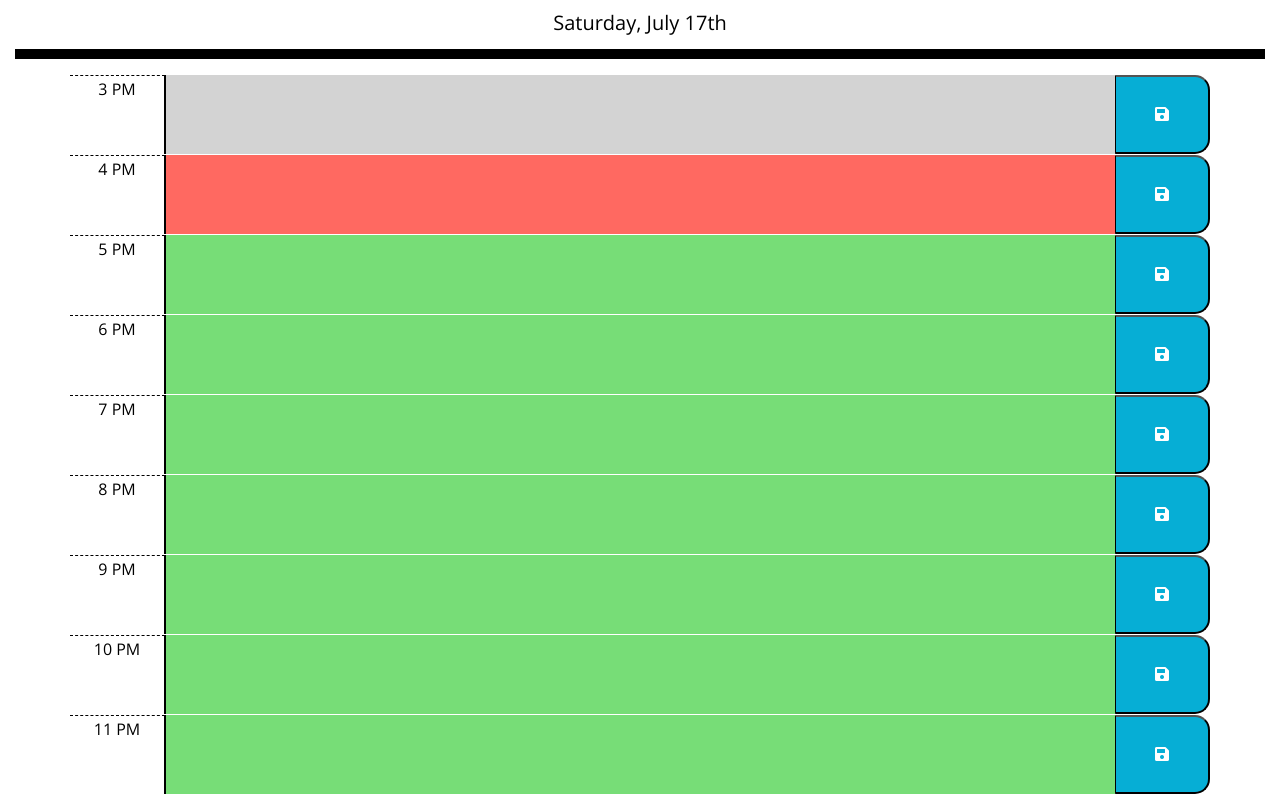
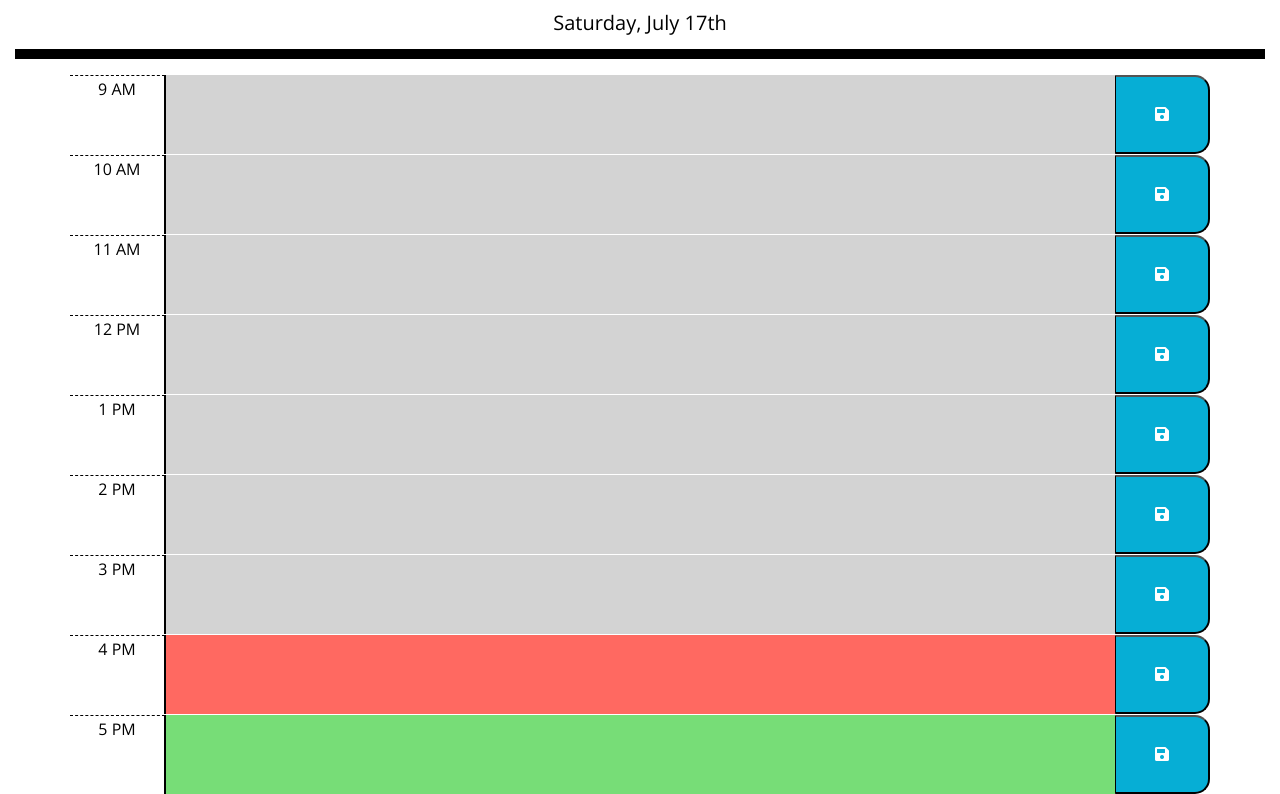
Before and after one commit to Irina-Golubitsky/My-Work-Day-Scheduler, a plain HTML site: page index.html in a window 1280 px wide. Shown: the part 123-917 px from the top of the page. Drawn offline with nearby package versions, Linux system fonts and the light colour scheme.

Commit message:
add comments

```diff
--- a/assets/css/style.css
+++ b/assets/css/style.css
@@ -4,15 +4,8 @@ body {
   line-height: 1;
 }
 
-textarea{
-  background: transparent;
-  border: none;
-  resize: none;
-  color: #000000;
-  border-left: 1px solid black;
-  padding: 10px;
-}
 
+/* styles for header */
 .jumbotron {
   text-align: center;
   background-color: transparent;
@@ -26,6 +19,7 @@ textarea{
   white-space: pre-wrap;
 }
 
+/* styles for timeblocks */
 .time-block{
   text-align: center;
   border-radius: 15px;
@@ -46,21 +40,15 @@ textarea{
 }
 
 .past {
-
   background-color: #d3d3d3;
-  /* color: white; */
 }
 
 .present {
-
   background-color: #ff6961;
-  /* color: white; */
 }
 
 .future {
-
   background-color: #77dd77;
-  /* color: white; */
 }
 
 .saveBtn {
@@ -75,3 +63,11 @@ textarea{
   font-size: 20px;
   transition: all .3s ease-in-out;
 }
+textarea{
+  background: transparent;
+  border: none;
+  resize: none;
+  color: #000000;
+  border-left: 1px solid black;
+  padding: 10px;
+}
--- a/assets/js/script.js
+++ b/assets/js/script.js
@@ -1,61 +1,62 @@
-// Moment.js
-let currentDate =moment().format("dddd, MMMM Do");
-let startHour=15;
-let workDayLength=9;
+// moment js
+let currentDate = moment().format("dddd, MMMM Do");
 $("#currentDay").text(currentDate);
-let list=[];
+// variables to set worday hours
+let startHour = 9;
+let workDayLength = 9;
 // get or cleate list of events
-let day=localStorage.getItem('current-day')||'';
-if (day===currentDate){
-    list = JSON.parse(localStorage.getItem('timelist'));}
- else{
-    list=[];
-    for(i=0;i<workDayLength;i++){
+let list = [];
+let day = localStorage.getItem('current-day') || '';
+if (day === currentDate) {
+    list = JSON.parse(localStorage.getItem('timelist'));
+}
+else {
+    list = [];
+    for (i = 0; i < workDayLength; i++) {
         list.push('');
     }
 }
- // show grid
- let currenHour=moment().hour();
- console.log(currenHour);
- for (i=0;i<workDayLength;i++){
-     let rowDiv=$('<div>');
+// show timeblocks
+let currenHour = moment().hour();
+for (i = 0; i < workDayLength; i++) {
+    let rowDiv = $('<div>');
     rowDiv.addClass('row');
-
     // show hour
-     let hourDiv=$('<div>');
+    let hourDiv = $('<div>');
     hourDiv.addClass('hour col-1 text-center');
-     hourDiv.text(moment(i+startHour, ["H"]).format("h A"));
+    hourDiv.text(moment(i + startHour, ["H"]).format("h A"));
     rowDiv.append(hourDiv);
     // show event
-     let eventArea=$('<textarea>');
-     eventArea.attr('id', 'text'+i);
-     if ((i+startHour)<currenHour){
+    let eventArea = $('<textarea>');
+        // add id for each textarea
+    eventArea.attr('id', 'text' + i);
+    if ((i + startHour) < currenHour) {
         eventArea.addClass('past col-10 ');
-     }else if((i+startHour)===currenHour){
+    } else if ((i + startHour) === currenHour) {
         eventArea.addClass('present col-10 ');
-     }else{
+    } else {
         eventArea.addClass('future col-10 ');
     }
     eventArea.text(list[i]);
     rowDiv.append(eventArea);
     // show save button
-     let saveBtn=$('<button>');
+    let saveBtn = $('<button>');
     saveBtn.attr('data-list-item', i);
     saveBtn.addClass("saveBtn col-1");
-
-     let saveI=$('<i>');
+    let saveI = $('<i>');
     saveI.addClass("fas fa-save");
     saveBtn.append(saveI);
-     saveBtn.on('click', function(event){
+        // add on.click function
+    saveBtn.on('click', function (event) {
         event.preventDefault();
-       let cuurentRow=$(this).attr('data-list-item');
-        list[cuurentRow]=$('#text'+cuurentRow).val();
-      localStorage.setItem('timelist',JSON.stringify(list));
-      localStorage.setItem('current-day',currentDate);
+        let cuurentRow = $(this).attr('data-list-item');
+        list[cuurentRow] = $('#text' + cuurentRow).val();
+            // update localStorage items
+        localStorage.setItem('timelist', JSON.stringify(list));
+        localStorage.setItem('current-day', currentDate);
     });
 
     rowDiv.append(saveBtn);
 
     $('#container').append(rowDiv);
 }
-console.log(list);
```
Also changed, not shown: index.html (+4 -2 lines). Lines whose indentation alone changed are shown as unchanged.
